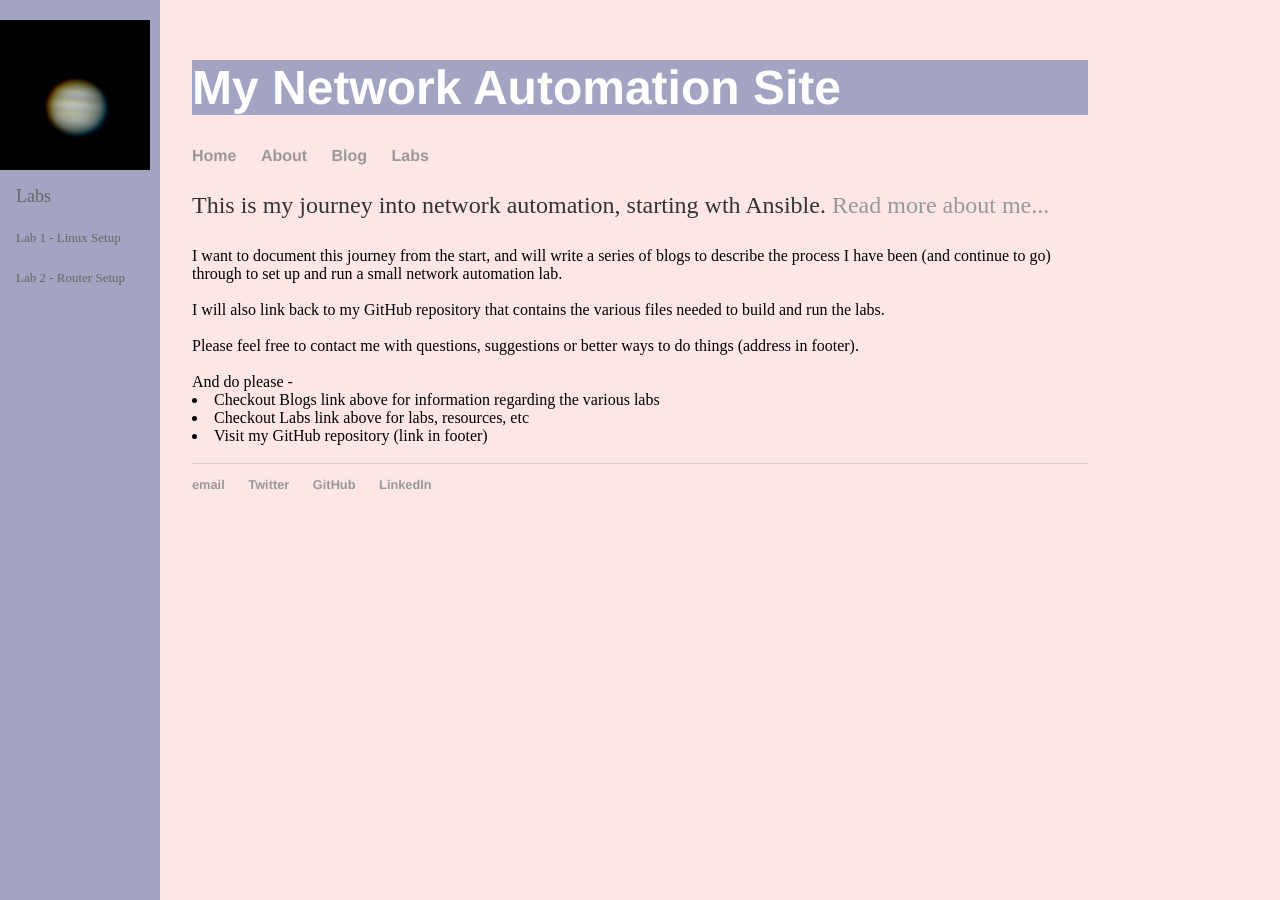
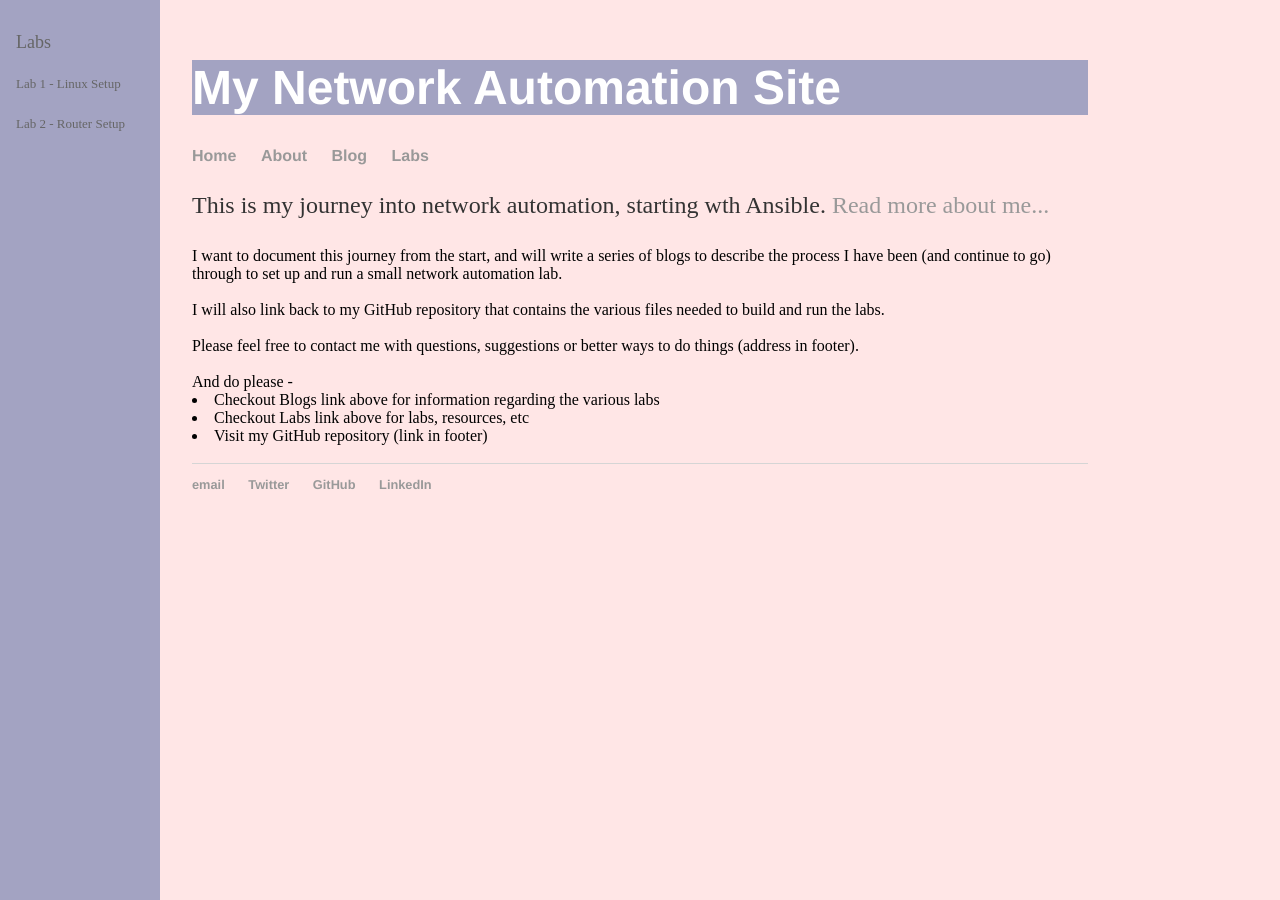
Before and after one commit to craigeowen/craigeowen.github.io, a Jekyll site: the page built from index.html, in a window 1280 px wide. Built offline with Jekyll 4.4.1, drawn with Linux system fonts in a browser that asks for light colours.

Commit message:
Update default.html

```diff
--- a/_layouts/default.html
+++ b/_layouts/default.html
@@ -75,7 +75,7 @@
 		</body>
 		<!-- Side navigation -->
 		<div class="sidenav">
-			<img src="/assets/jupiter.jpg">
+			<!-- <img src="/assets/jupiter.jpg"> -->
 			<a href="/ansible"><Font size="4">Labs</font></a>
 			<a href="https://craigeowen.github.io/blog/2018/04/13/Linux-Endpoint-Setup"><font size="2">Lab 1 - Linux Setup</font></a>
 			<a href="https://craigeowen.github.io/blog/2018/04/20/Cisco-Router-Setup"><font size="2">Lab 2 - Router Setup</font></a>
```
